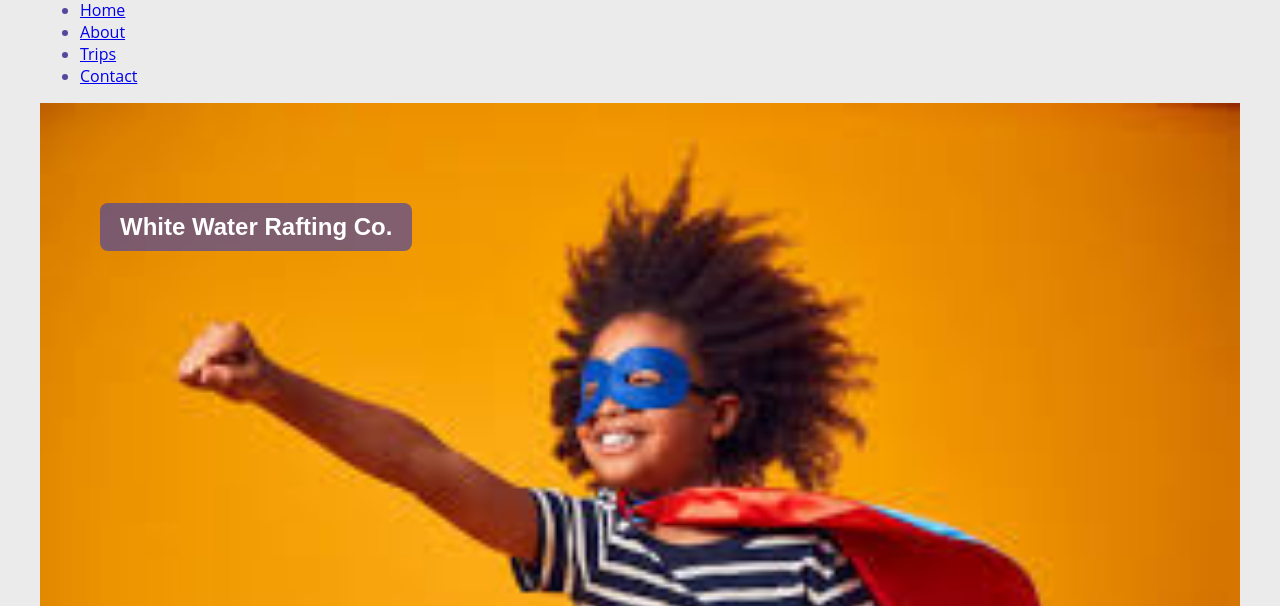
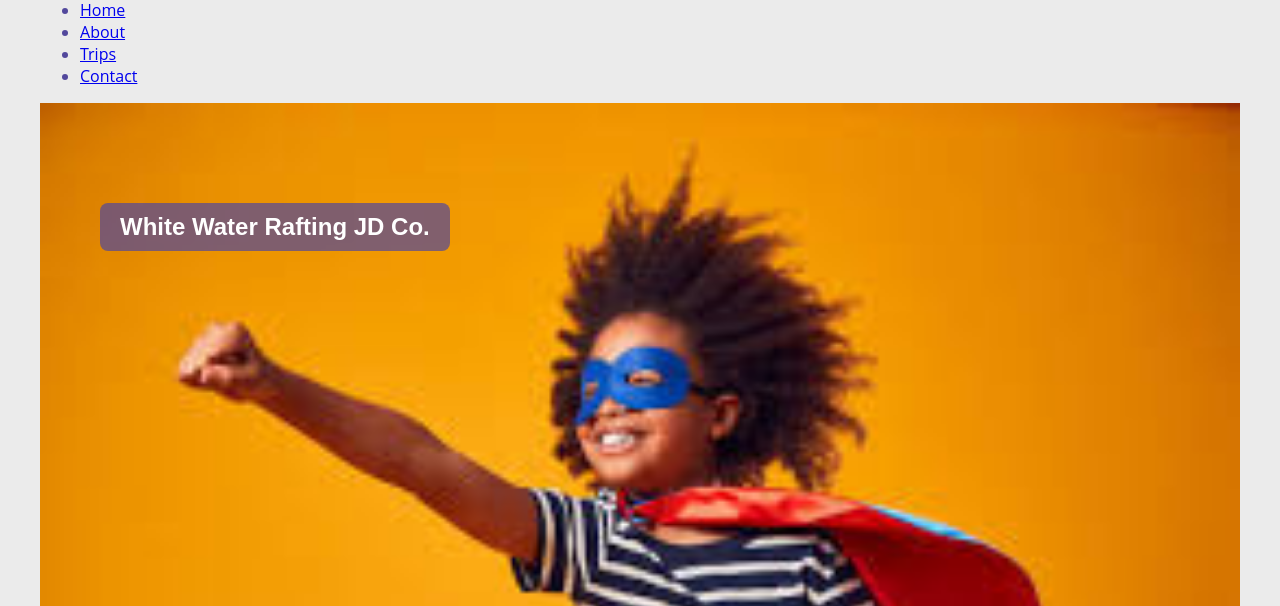
Before and after one commit to JustineDube/wdd130, a plain HTML site: page wwr/about.html in a window 1280 px wide. Shown: the part 194-800 px from the top of the page. Drawn offline with Linux system fonts and the light colour scheme.

Commit message:
extra details

```diff
--- a/wwr/about.html
+++ b/wwr/about.html
@@ -26,7 +26,7 @@
     <main>
         <section class="hero">
             <img src="images/hero.jfif" alt="Hero Background" class="hero-img">
-            <h1>White Water Rafting Co.</h1>
+            <h1>White Water Rafting JD Co.</h1>
             <article>
                 <img src="images/client.jpg" alt="Happy Client">
                 <p>Our mission is to provide exhilarating rafting adventures that create unforgettable memories. Join us as we navigate the thrill of white water!</p>
@@ -73,7 +73,7 @@
         </section>
     </main>
     <footer>
-        <p>&copy; 2025 White Water Rafting Co. | Justine Dube</p>
+        <p>&copy; 2025 White Water Rafting JD Co. | Justine Dube</p>
         <div class="social-icons">
             <a href="https://facebook.com"><img src="images/facebook-icon.webp" alt="Facebook"></a>
             <a href="https://twitter.com"><img src="images/twitter-icon.webp" alt="Twitter"></a>
```
Also changed, not shown: wwr/images/instagram.webp (added), wwr/images/rafting-description.jfif (added), wwr/images/rafting1.jpg (added), wwr/images/rafting2.jpg (added), wwr/images/rafting3.jpg (added).
